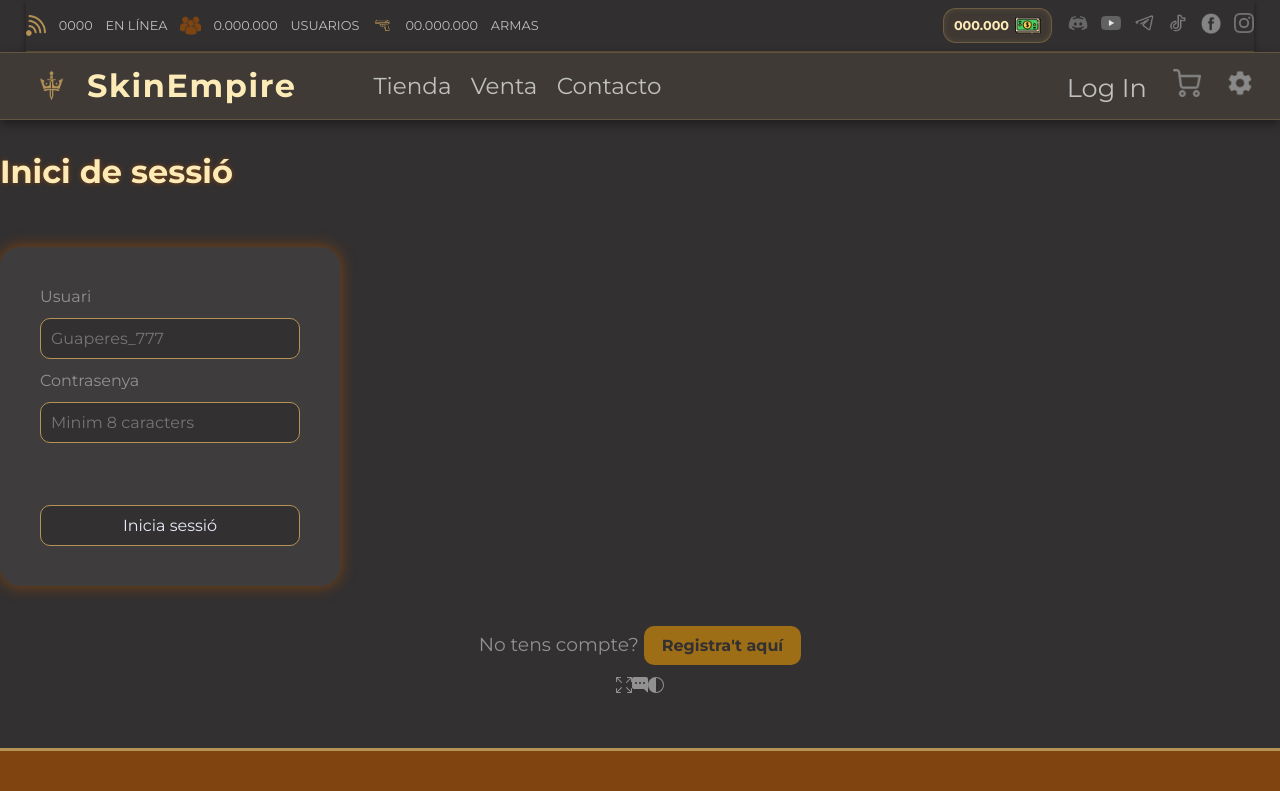
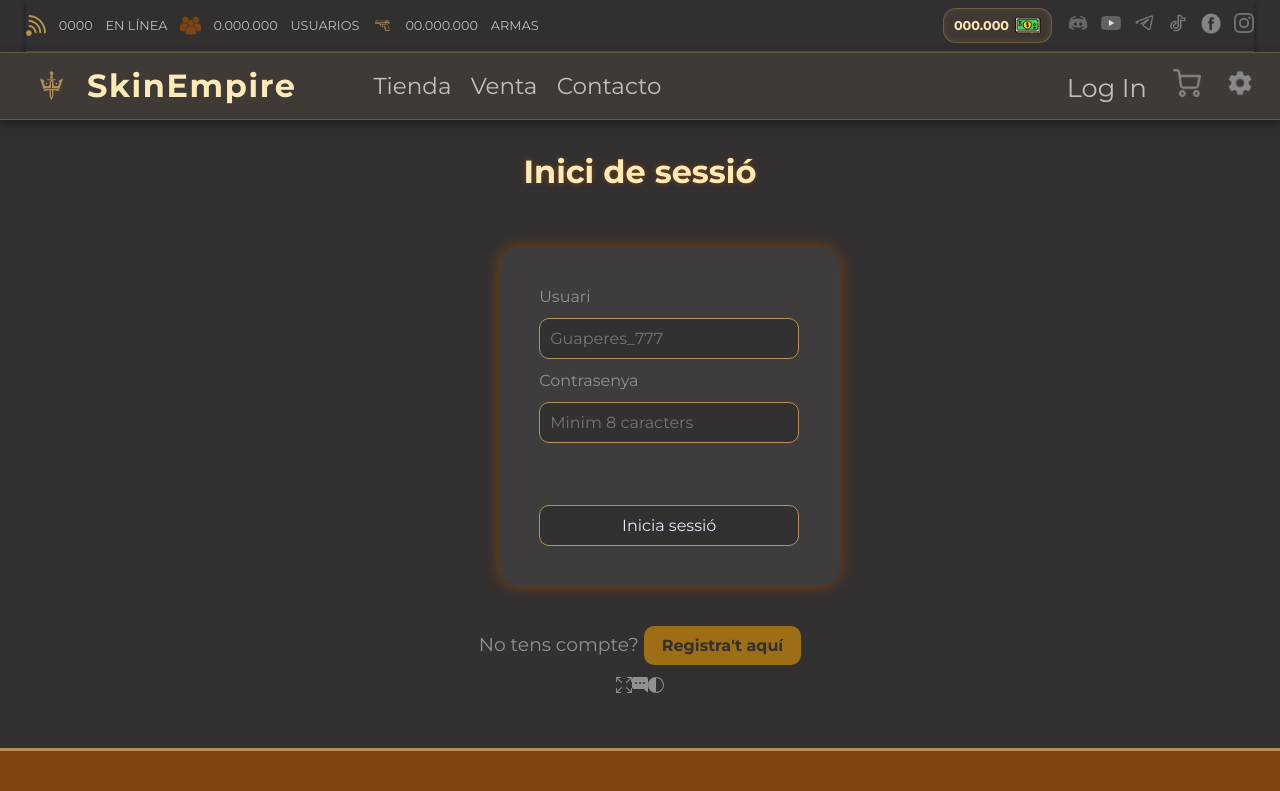
Before and after one commit to Frikian/SKINEMPIRE-Ang, an Angular app: page /login in a window 1280 px wide. Shown: the top 791 px of the page. Built offline with nearby package versions, Linux system fonts and the light colour scheme.

Commit message:
login interno

```diff
--- a/src/app/login/login.css
+++ b/src/app/login/login.css
@@ -11,7 +11,7 @@ body {
   display: flex;
   flex-direction: column;
   align-items: center;
-  justify-content: flex-start;
+  justify-content: center;
   min-height: 100vh;
   margin: 0;
   padding-top: 0;
@@ -25,6 +25,8 @@ h1 {
   color: #FDEBB7;
   text-shadow: 0 0 5px #804410;
   font-size: 2rem;
+  justify-content: center;
+  display: flex;
 }
 
 .formulari-sencer {
@@ -41,8 +43,7 @@ h1 {
   box-shadow: 0 0 15px #804410;
   width: 340px;
   margin-bottom: 2.5rem;
-
-
+  margin-left: 39%;
 }
 
 form {
--- a/src/app/login/login.html
+++ b/src/app/login/login.html
@@ -14,7 +14,7 @@
 <footer>
   <h3>
     No tens compte?
-    <a href="register.html">
+    <a routerLink="/register">
       <input type="button" value="Registra't aquí">
     </a>
   </h3>
--- a/src/app/login/login.ts
+++ b/src/app/login/login.ts
@@ -1,8 +1,11 @@
 import { Component } from '@angular/core';
+import {RouterLink} from '@angular/router';
 
 @Component({
   selector: 'app-login',
-  imports: [],
+  imports: [
+    RouterLink
+  ],
   templateUrl: './login.html',
   styleUrl: './login.css',
 })
```
